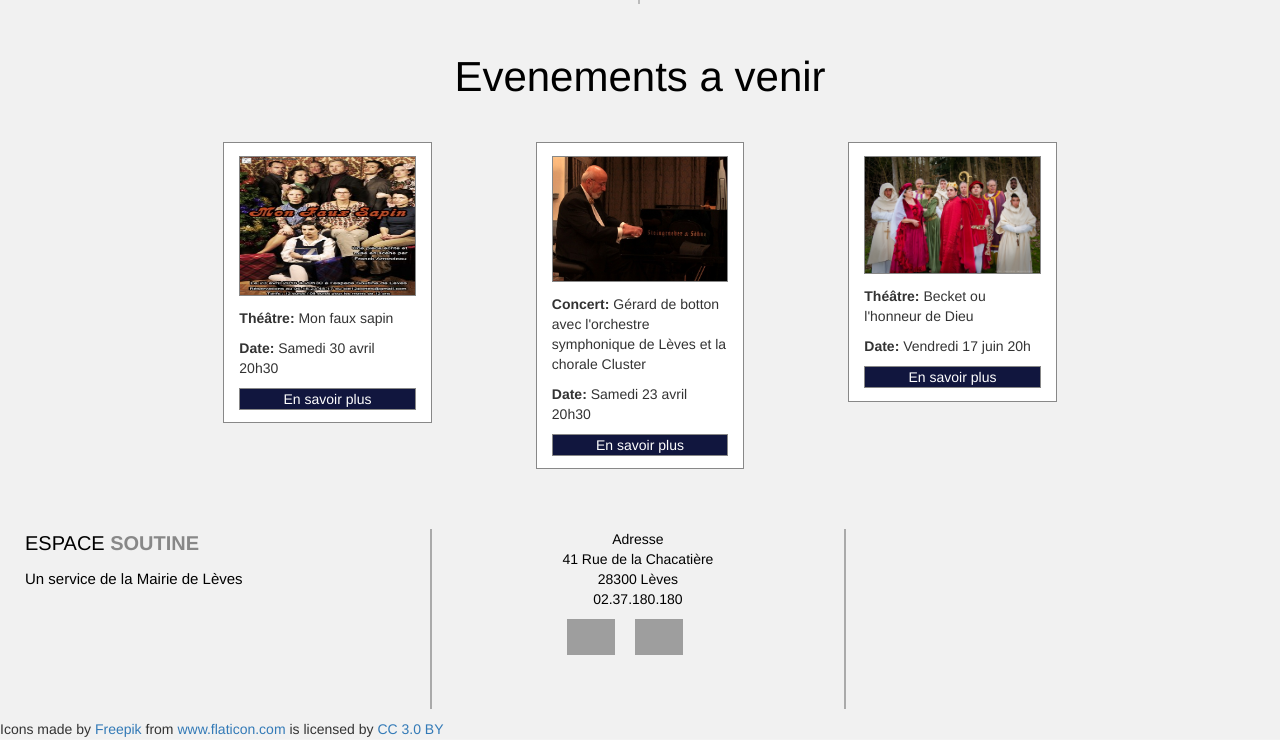
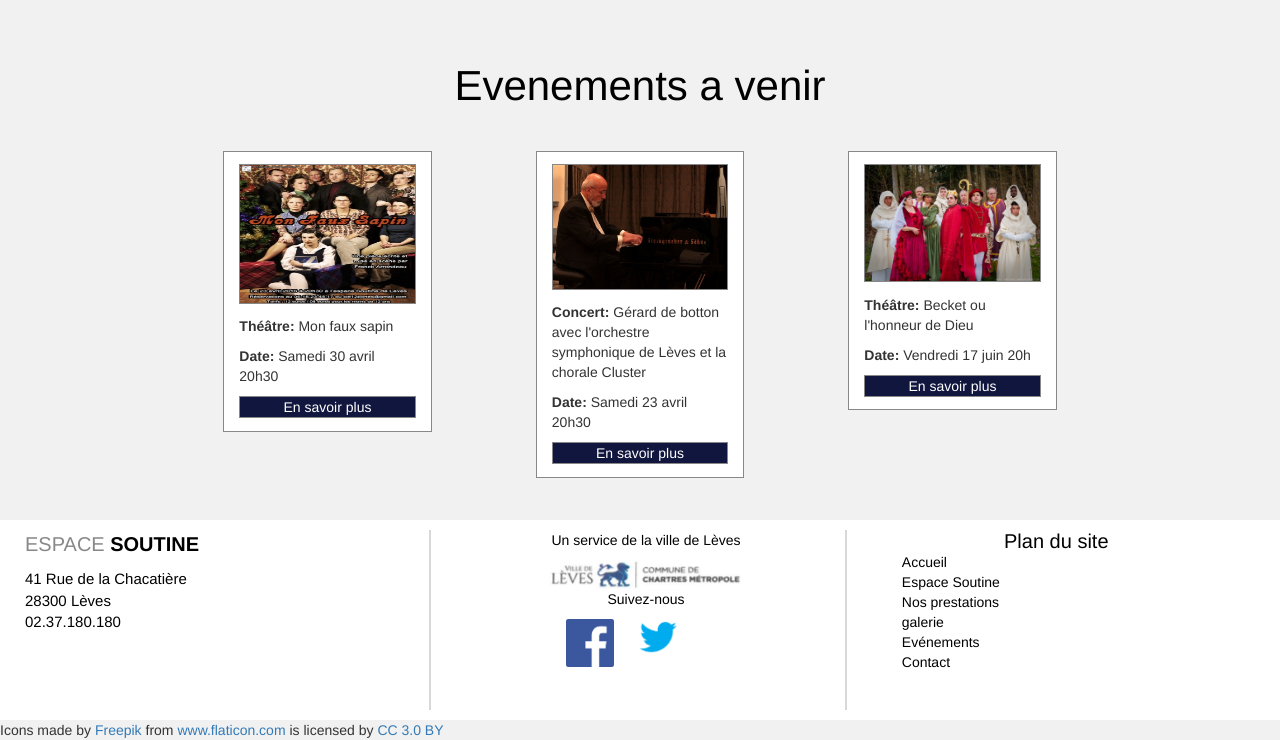
Before and after one commit to Myystigri/espace_soutine, a PHP site: page / in a window 1280 px wide. Shown: the part 3078-3818 px from the top of the page. Run offline with PHP 8.4, Linux system fonts and the light colour scheme; some libraries are stand-ins or nearby versions; grey boxes are pictures that could not be loaded.

Commit message:
autre modifs

```diff
--- a/css/style.css
+++ b/css/style.css
@@ -136,6 +183,12 @@ h1 span{
 .img_prestation{
 	padding:5px;
 }
+h3{
+	margin:0;
+}
+.bli{
+	margin: 50px;
+}
 .marge1{
 	margin: 0 5px;
 }
@@ -451,8 +530,10 @@ h1 span{
 }
 .evenement div{
 	border: solid 1px #888;
-	text-align: ;
 	background-color: #fff;
+}
+.event{
+	margin-bottom: 3em;
 }
 .imgevent{
 	width: 100%;
@@ -480,13 +561,32 @@ h1 span{
 
 .pre-footer
 {
+    background-color:#D8D8D8;
     height:50px;
     padding:5px 10px 5px 10px;
-    color:#000;
+    /border-top:solid #000000 1px;
+    border-right:solid #000000 1px;
+    border-left:solid #000000 1px;/
+    color:#000000;
 }
+/*
+
+}
+a
+{
+    text-decoration:none;
+}
+
+.galerie
+{
+    border:solid black 1px;
+    height:80px;
+}
+*/
 .soutine-footer
 {
-    color:#000;
+	background-color: #fff;
+    color:#000000;
     height:200px;
     padding:10px;
 }
@@ -495,10 +595,14 @@ h1 span{
     font-size: 20px;
     font-family:"Helvetica";
     height:180px;
+    border-right:solid #D8D8D8 1px;
+}
+.grey{
+    color:#888;
 }
 .footer-part-1 span
 {
-    color:#888;
+    color:#000;
     font-weight: bold;
 }
 
@@ -518,14 +622,30 @@ h1 span{
 {
     height:180px;
     width: 33%;
-    border-left:solid #aaa 2px;
-    border-right:solid #aaa 2px;
+    border-left:solid #D8D8D8 1px;
+    border-right:solid #D8D8D8 1px;
     text-align: center;
 }
-
+p{
+    margin: 5 0 10px;
+}
 .footer-part-3
 {
     height:180px;
+    border-left:solid #D8D8D8 1px;
+}
+.footer-part-3 h3{
+    margin-top: 0;
+     text-align: center;
+     text-decoration: none;
+     font-size: 20px;
+     font-family: "Helvetica"
+ }
+ .footer-part-3 ul li{
+     list-style-type: none;
+ }
+ .footer-part-3 ul li a{
+     color: #000;
  }
 .sstitre{
     font-size: 15px;
@@ -533,6 +653,9 @@ h1 span{
 .social{
     position: absolute;
     margin-left: 100px;
+    }
+.logo-mairie img{
+    width: 200px;
 }
 .logo-social {
     position: relative;
--- a/index.html
+++ b/index.html
@@ -24,13 +27,14 @@
 	                        </div>
 	                        <div style="height: 1px;" aria-expanded="false" id="navbar" class="navbar-collapse collapse">
 	                              <ul class="nav navbar-nav">
-		            				<li class="active"><a href="#">Accueil</a></li>
-		            				<li><a href="#presentation">L'Espace Soutine</a></li>
-		            				<li><a href="#prestation">Nos Prestations</a></li>
+	                                <li><a class="survol" href="#">Accueil</a></li>
+	                                <li><a class="survol" href="#presentation">L'Espace Soutine</a></li>
+	                                <li><a class="survol" href="#prestation">Nos prestations</a></li>
+	                                <li><a class="survol" href="#galerie">Galerie</a></li>
+	                                <li><a class="survol" href="#evenement">Nos événements</a></li>
 	                              </ul>
 	                              <ul class="nav navbar-nav navbar-right">
-		            				<li><a href="#nous_contacter">Nous contacter</a></li>
-		            				<li><a href="#contact">Contact</a></li>
+	                                <li><a class="bleu" href="#nous_contacter">Nous contacter</a></li>
 	                              </ul>
 	                        </div>
 	                      </div>
@@ -103,7 +107,7 @@
 			</div>
 		</div>
 <!--Nos prestations-->
-		<div class=col-md-12>
+		<div class="col-md-12">
 			<div class="row">
 				<div id="prestation" class="col-xs-12 col-md-12">
 					<div class="row marge1">
@@ -186,7 +191,7 @@
 			</div>
 		</div>
 <!--Galerie-->
-		<div id="Galerie" class="galerie col-md-12">
+		<div id="galerie" class="galerie col-md-12">
 			<h2>Galerie</h2>
 			<div class="row">
 				<div id="carousel-example-generic" class="col-md-12 carousel slide" data-ride="carousel">
@@ -247,14 +252,14 @@
 						<div class="col-xs-12 col-md-11 col-md-offset-1">
 							<div class="adresse">
 								<div class="row">
-									<div class="col-xs-12 col-md-5 col-md-offset-1">
+									<div class="col-xs-6 col-md-5 col-md-offset-1">
 										<p><span class="glyphicon glyphicon-map-marker"></span><span> Adresse:</span></p>
 										<p>41 Rue de la Chacatière</p>
 									<p>28300 Lèves</p>
 									<p><span class="glyphicon glyphicon-earphone"></span> 02.37.180.180</p>
 									<p><img class="car" src="./img/ico/car.png" alt="capacité">Parking disponible</p>
 									</div>
-									<div class="col-xs-12 col-md-5 col-md-offset-1">
+									<div class="col-xs-6 col-md-5 col-md-offset-1">
 										<p><img class="bus" src="./img/ico/transport.png" alt="capacité"><span>Desservis par bus:</span></p>
 										<p>Ligne n° 8</p>
 										<p>Horaires via:</p>
@@ -329,21 +334,21 @@
 			</div>
 		</div>
 <!--Evenements-->
-		<div class="col-xs-12 col-md-12 evenement">
+		<div id="evenement" class="col-xs-12 col-md-12 evenement">
 			<h2>Evenements a venir</h2>
-			<div class="col-xs-12 col-md-2 col-md-offset-2">
+			<div class=" event col-xs-12 col-md-2 col-md-offset-2">
 				<img class="imgevent" src="./img/events/mon-faux-sapin.jpg" alt="mon-faux-sapin">
 				<p><span class="typeheure">Théâtre: </span>Mon faux sapin</p>
 				<p><span class="typeheure">Date: </span>Samedi 30 avril 20h30</p>
 				<a href="http://www.leves.fr/slider-homepage/theatre-mon-faux-sapin" title="En savoir plus"><div class="plus"><p>En savoir plus</p></div></a>
 			</div>
-			<div class="col-xs-12 col-md-2 col-md-offset-1">
+			<div class="event col-xs-12 col-md-2 col-md-offset-1">
 				<img class="imgevent" src="./img/events/Gerard-de-Botton.jpg" alt="Gerard-de-Botton">
 				<p><span class="typeheure">Concert: </span>Gérard de botton avec l'orchestre symphonique de Lèves et la chorale Cluster</p>
 				<p><span class="typeheure">Date: </span>Samedi 23 avril 20h30</p>
 				<a href="http://www.leves.fr/slider-homepage" title="En savoir plus"><div class="plus"><p>En savoir plus</p></div></a>
 			</div>
-			<div class="col-xs-12 col-md-2 col-md-offset-1">
+			<div class="event col-xs-12 col-md-2 col-md-offset-1">
 				<img class="imgevent" src="./img/events/becket.jpg" alt="becket">
 				<p><span class="typeheure">Théâtre: </span>Becket ou l'honneur de Dieu</p>
 				<p><span class="typeheure">Date: </span>Vendredi 17 juin 20h </p>
@@ -351,36 +356,44 @@
 			</div>
 		</div>
 <!--footer-->
-		<div>
+		<div col-xs-12>
 			<footer>
-            <!-- Préfooter -->
-            <div class="col-md-12 pre-footer">
-                <p></p>
+				<div class="col-xs-12 soutine-footer">
+					<div class="col-xs-4 footer-part-1">
+						<p class="grey">ESPACE <span>SOUTINE</span><br /></p>
+						<p class="sstitre">41 Rue de la Chacatière <br> 28300 Lèves<br>02.37.180.180</p>
 					</div>
-            <!-- Footer -->
-            <div class="col-md-12 soutine-footer">
-                <div class="col-md-4 footer-part-1">
-                    <p>ESPACE <span>SOUTINE</span><br /></p>
-                        <p class="sstitre">Un service de la Mairie de Lèves</p>
+					<div class="col-xs-4 footer-part-2">
+						<div class="social">
+							<p>Un service de la ville de Lèves</p>
+							<div class="logo-mairie">
+								<a href="http://www.leves.fr">
+									<img src="./img/ico/leves.jpg">
+								</a>
 							</div>
-                <div class="col-md-4 footer-part-2">
-                        <p>Adresse<br/> 41 Rue de la Chacatière <br> 28300 Lèves<br>02.37.180.180</p>
-                        <div class="social">
-                            <div class="logo-social"><a href="https://www.facebook.com/villedeleves"><img src="./images/facebook.png"></a></div>
-                            <div class="logo-social"><img src="./images/twitter.png"></div>
+							<p>Suivez-nous</p>
+							<div class="logo-social">
+								<a href="https://www.facebook.com/villedeleves">
+									<img src="./img/ico/facebook.png">
+								</a>
+							</div>
+							<div class="logo-social">
+								<img src="./img/ico/twitter.png">
 							</div>
 						</div>
-                <div class="col-md-4 footer-part-3">
+					</div>
+					<div class="col-xs-4 footer-part-3">
 						<div class="row">
-                        <div class="col-md-6">
-                        </div>
-                        <div class="col-md-6">
-                        </div>
-                    </div>
-                    <div class="row">
-                        <div class="col-md-6">
-                        </div>
-                        <div class="col-md-6">
+							<div class="col-xs-12">
+								<h3>Plan du site</h3>
+								<ul>
+									<li><a href="#">Accueil</a></li>
+									<li><a href="#presentation">Espace Soutine</a></li>
+									<li><a href="#prestation">Nos prestations</a></li>
+									<li><a href="#galerie">galerie</a></li>
+									<li><a href="#evenement">Evénements</a></li>
+									<li><a href="#nous_contacter">Contact</a></li>
+								</ul>
 							</div>
 						</div>
 					</div>
```
Also changed, not shown: other parts of css/style.css (+96 -57 lines), other parts of index.html (+14 -13 lines), img/ico/facebook.png (added), img/ico/twitter.png (added). Lines whose indentation alone changed are shown as unchanged.
